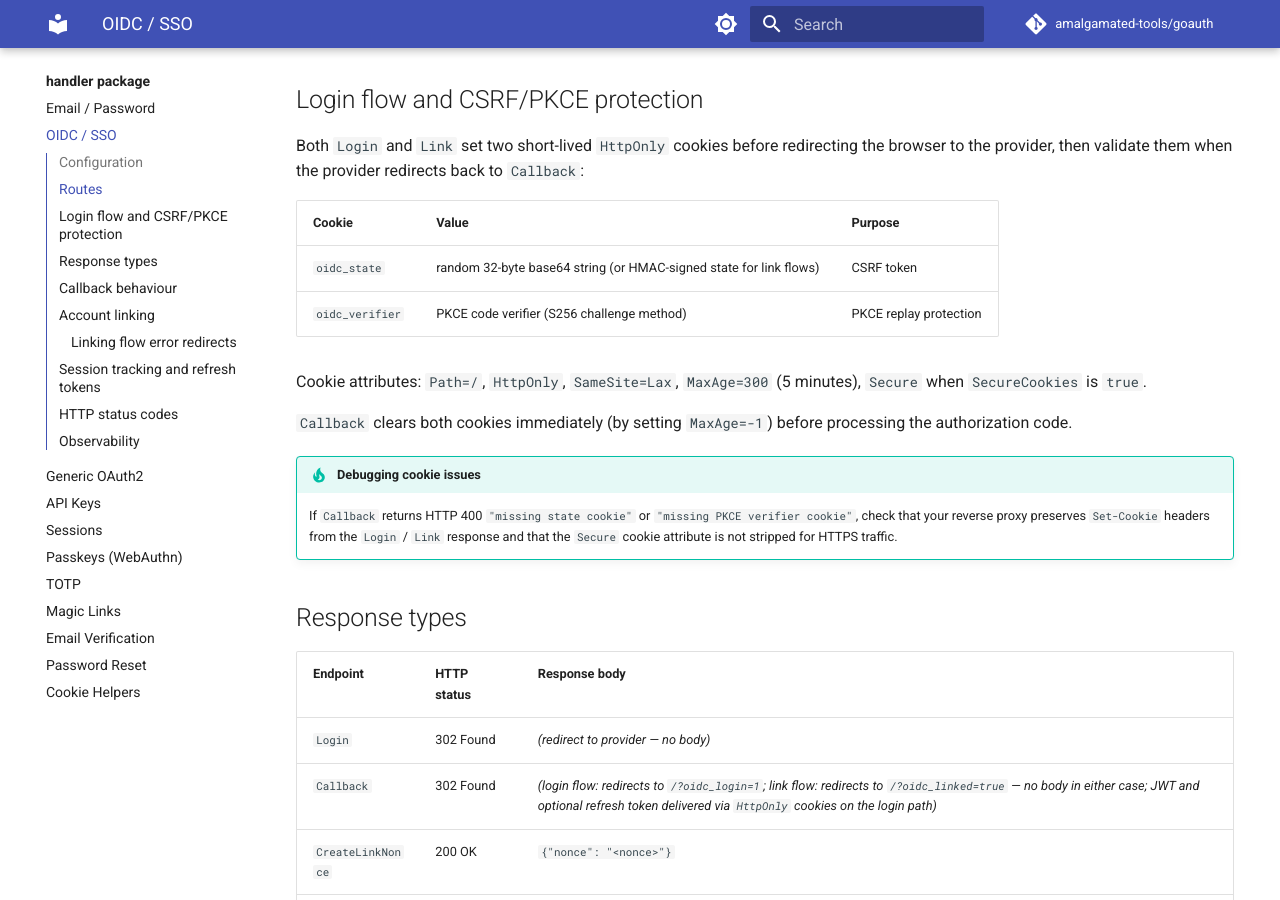
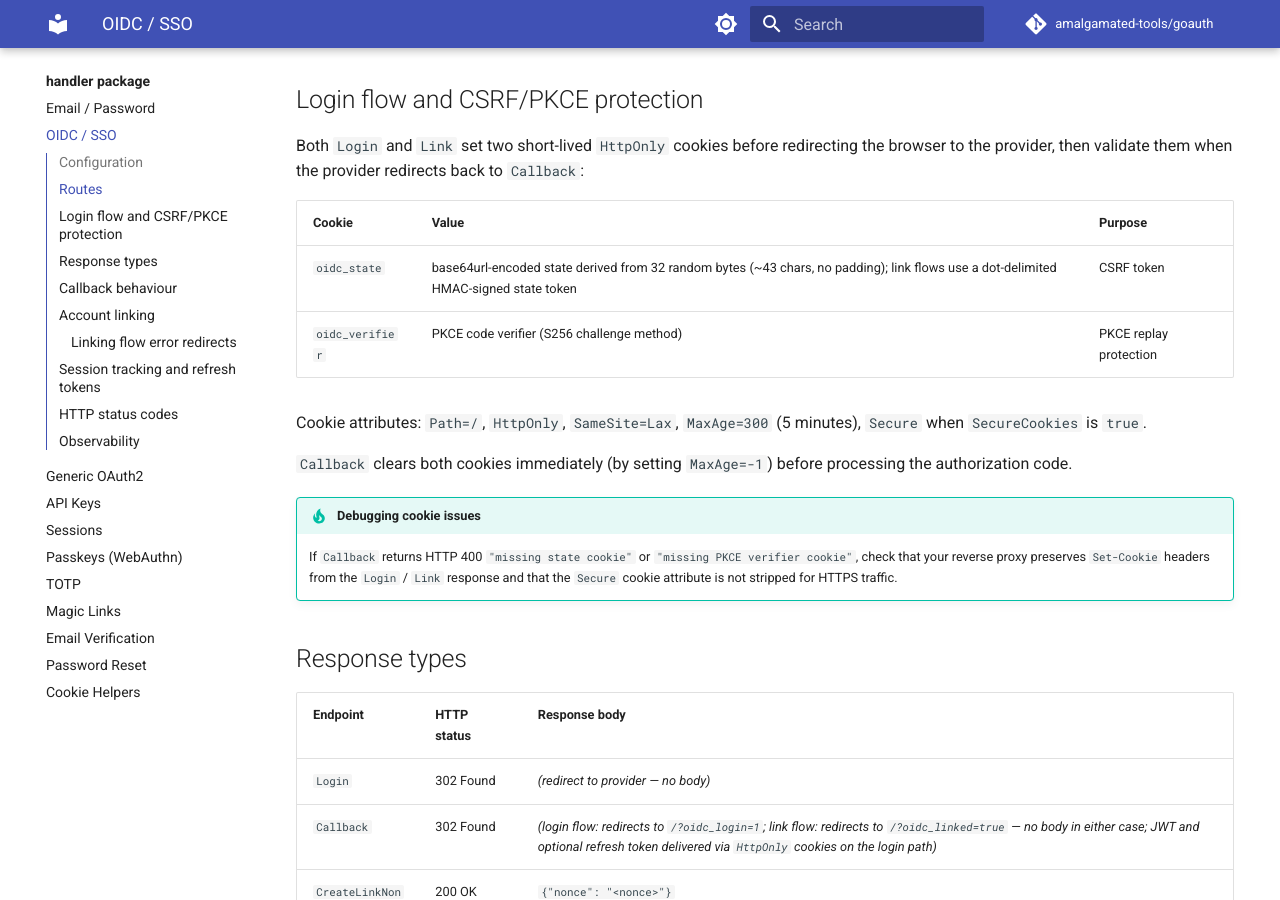
Before and after one commit to amalgamated-tools/goauth, an MkDocs documentation site: the page built from docs/handler/oidc.md, in a window 1280 px wide and 900 px high, scrolled down 1018 px. Built offline with MkDocs 1.6.1 and Material for MkDocs 9.7.7, drawn with Linux system fonts in a browser that asks for light colours; comment, search, counter and statistics services are not loaded.

Commit message:
Potential fix for pull request finding
Co-authored-by: Copilot Autofix powered by AI <175728472+Copilot@users.noreply.github.com>

```diff
--- a/docs/handler/oidc.md
+++ b/docs/handler/oidc.md
@@ -44,7 +44,7 @@ Both `Login` and `Link` set two short-lived `HttpOnly` cookies before redirectin
 
 | Cookie | Value | Purpose |
 |---|---|---|
-| `oidc_state` | random 32-byte base64 string (or HMAC-signed state for link flows) | CSRF token |
+| `oidc_state` | base64url-encoded state derived from 32 random bytes (~43 chars, no padding); link flows use a dot-delimited HMAC-signed state token | CSRF token |
 | `oidc_verifier` | PKCE code verifier (S256 challenge method) | PKCE replay protection |
 
 Cookie attributes: `Path=/`, `HttpOnly`, `SameSite=Lax`, `MaxAge=300` (5 minutes), `Secure` when `SecureCookies` is `true`.
```
